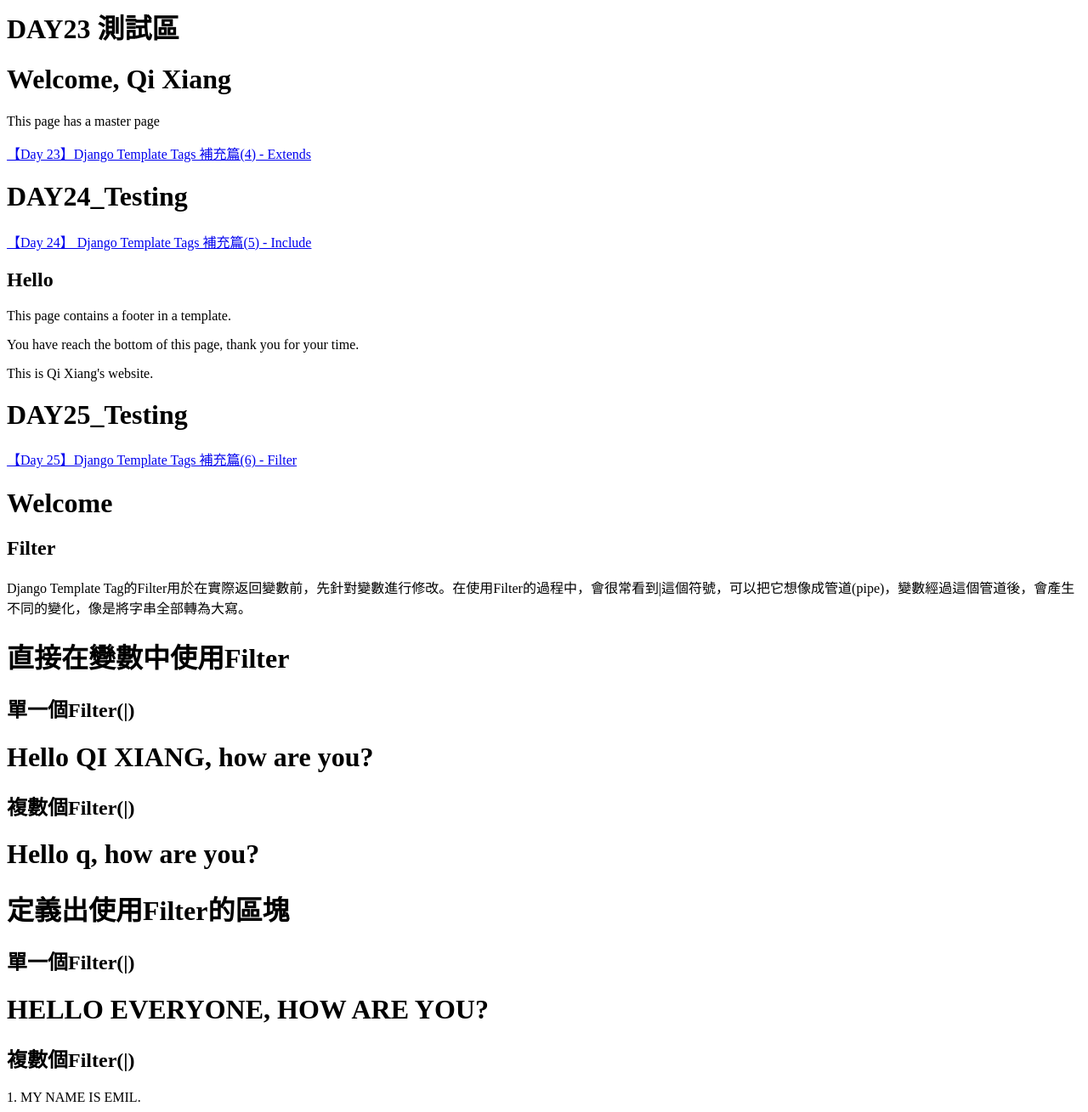
After one commit to Huang-ChunChieh/Django, a Django app: template myproject/myworld/members/templates/testing_day23n24n25.html in a window 1280 px wide. The commit adds this page. Shown: the whole page at 85% size. Run offline with Django 4.2, Linux system fonts and the light colour scheme; the template is opened without the code that fills it, so the values that code supplies are empty.

Commit message:
add day 24 and 25

```diff
--- /dev/null
+++ b/myproject/myworld/members/templates/footer.html
@@ -0,0 +1,2 @@
+<p>You have reach the bottom of this page, thank you for your time.</p>
+<p>This is {{ name }}'s website.</p>
--- a/myproject/myworld/members/templates/navbar.html
+++ b/myproject/myworld/members/templates/navbar.html
@@ -19,7 +19,7 @@
     </li>
     <li><a href="/testing_day20">DAY20_Testing</a></li>
     <li><a href="/testing_day21n22">DAY21&22_Testing</a></li>
-    <li><a href="/testing_day23">DAY23_Testing</a></li>
+    <li><a href="/testing_day23n24n25">DAY23&24&25_Testing</a></li>
   </ul>
 </navbar>
 <hr />
--- /dev/null
+++ b/myproject/myworld/members/templates/testing_day23n24n25.html
@@ -0,0 +1,50 @@
+<h1>DAY23 測試區</h1>
+{% extends 'template.html' %} {% block mymessage %}
+<p>This page has a master page</p>
+<a href="https://ithelp.ithome.com.tw/articles/10305836">
+  【Day 23】Django Template Tags 補充篇(4) - Extends</a
+>
+
+<h1>DAY24_Testing</h1>
+<a href="https://ithelp.ithome.com.tw/articles/10305837">
+  【Day 24】 Django Template Tags 補充篇(5) - Include</a
+>
+<h2>Hello</h2>
+<p>This page contains a footer in a template.</p>
+{% include 'footer.html' with name='Qi Xiang' %}
+
+<h1>DAY25_Testing</h1>
+<a href="https://ithelp.ithome.com.tw/articles/10305838">
+  【Day 25】Django Template Tags 補充篇(6) - Filter</a
+>
+{% with greeting=2 %} {% if greeting == 1 %}
+<h1>Hello</h1>
+{% elif greeting == 2 %}
+<h1>Welcome</h1>
+{% else %}
+<h1>Goodbye</h1>
+{% endif %} {% endwith %}
+<h2>Filter</h2>
+<p>
+  Django Template
+  Tag的Filter用於在實際返回變數前，先針對變數進行修改。在使用Filter的過程中，會很常看到|這個符號，可以把它想像成管道(pipe)，變數經過這個管道後，會產生不同的變化，像是將字串全部轉為大寫。
+</p>
+<h1>直接在變數中使用Filter</h1>
+<h2>單一個Filter(|)</h2>
+{% with firstname='Qi Xiang' %}
+<h1>Hello {{ firstname|upper }}, how are you?</h1>
+{% endwith %}
+
+<h2>複數個Filter(|)</h2>
+{% with firstname='Qi Xiang' %}
+<h1>Hello {{ firstname|first|lower }}, how are you?</h1>
+{% endwith %}
+
+<h1>定義出使用Filter的區塊</h1>
+<h2>單一個Filter(|)</h2>
+{% filter upper %}
+<h1>Hello everyone, how are you?</h1>
+{% endfilter %}
+
+<h2>複數個Filter(|)</h2>
+{% filter upper|linenumbers %}my name is Emil.{% endfilter %} {% endblock %}
--- a/myproject/myworld/members/urls.py
+++ b/myproject/myworld/members/urls.py
@@ -20,7 +20,8 @@ urlpatterns = [
     # 需要靠id值來更新資料表上的資料，用帶有參數的path格式。後方負責處理請求的updaterecord方法(view)會以updaterecord(request,id)的形式被呼叫。
     path('testing_day20/', views.testing_day20, name='testing_day20'),
     path('testing_day21n22/', views.testing_day21n22, name='testing_day21n22'),
-    path('testing_day23/', views.testing_day23, name='testing_day23'),
+    path('testing_day23n24n25/', views.testing_day23n24n25,
+         name='testing_day23n24n25'),
     path('index/', views.index, name='index'),
     path('day10/', views.day_ten, name='day_ten'),
     path('day11/', views.day_eleven, name='day_eleven'),
--- a/myproject/myworld/members/views.py
+++ b/myproject/myworld/members/views.py
@@ -97,8 +97,8 @@ def testing_day21n22(request):
     return HttpResponse(template.render(context, request))
 
 
-def testing_day23(request):
-    template = loader.get_template('testing_day23.html')
+def testing_day23n24n25(request):
+    template = loader.get_template('testing_day23n24n25.html')
     return HttpResponse(template.render())
 
 
```
Also changed, not shown: myproject/myworld/members/templates/testing_day23.html (deleted, +0 -7 lines).
